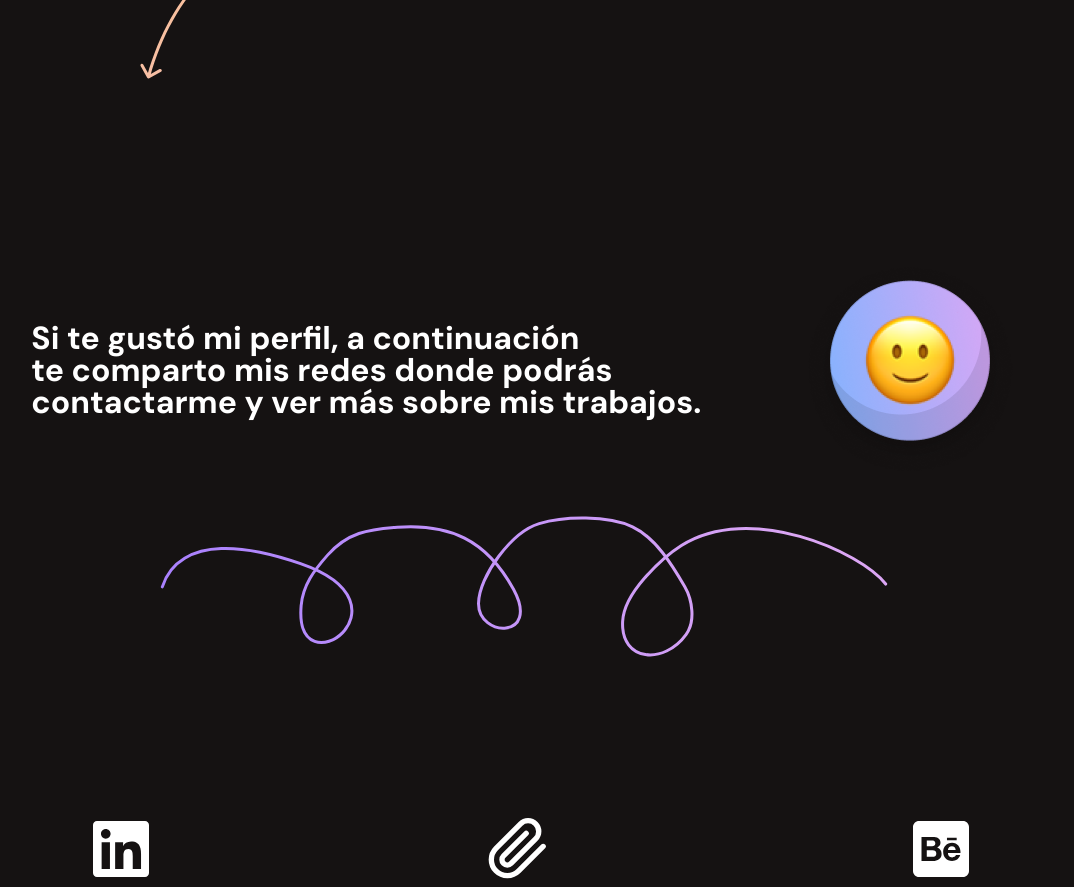
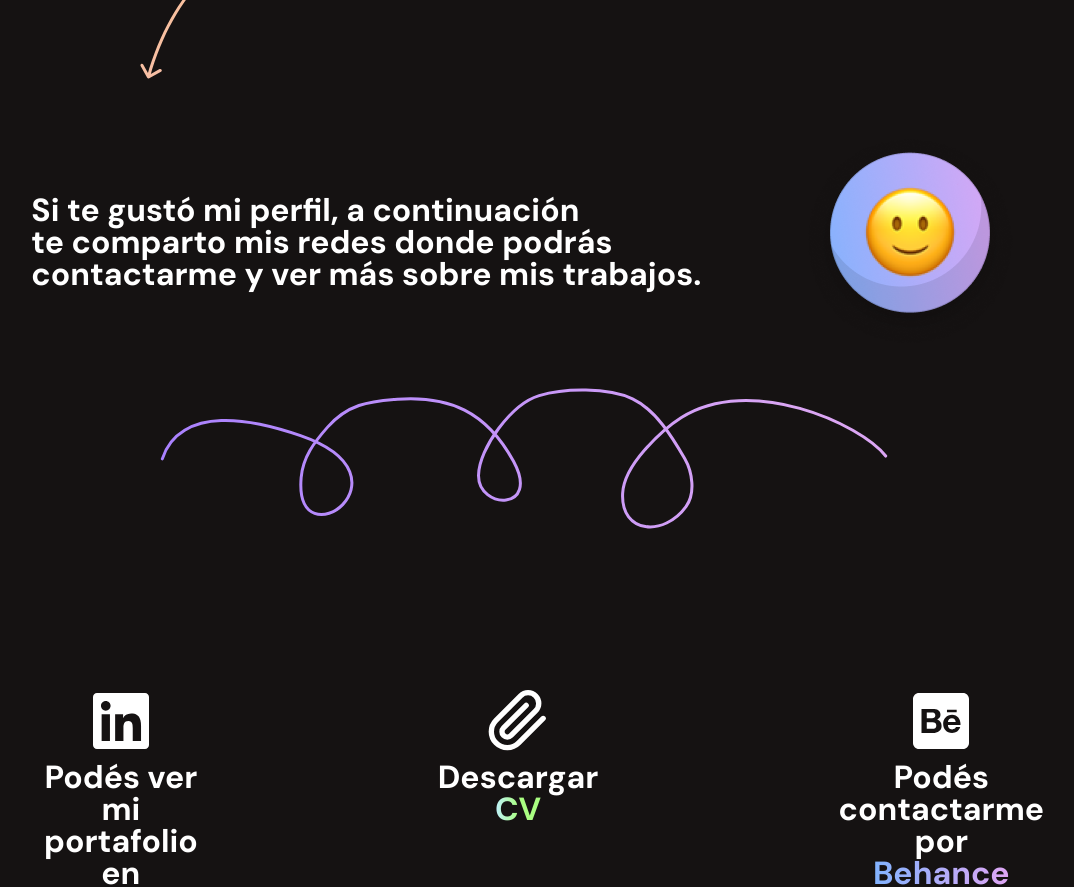
Before and after one commit to SbleitZ/paula-portafolio, a Next.js app: page / in a window 1280 px wide. Shown: the part 4960-5847 px from the top of the page, without its empty margins (116-1190 px from the left). Built offline with nearby package versions, Linux system fonts and the light colour scheme.

Commit message:
fix: padding top in opinions

```diff
--- a/src/app/components/Opinions.tsx
+++ b/src/app/components/Opinions.tsx
@@ -2,7 +2,7 @@ import VectorPig from "./ui/VectorPig";
 
 export default function Opinions() {
   return (
-    <section className="max-lg:pt-40 flex flex-col justify-center px-8 lg:px-12 pt-32 w-full">
+    <section className="max-lg:pt-40 flex flex-col justify-center px-8 lg:px-12 w-full">
       <div className="flex justify-evenly items-center">
         <div className="lg:text-balance font-dmSans text-paragraph font-bold leading-10 text-mb-paragraphText lg:text-paragraphText lg:max-w-2xl">
           Si te gustó mi perfil, a continuación te comparto mis redes donde podrás contactarme y ver más sobre mis trabajos.
```
